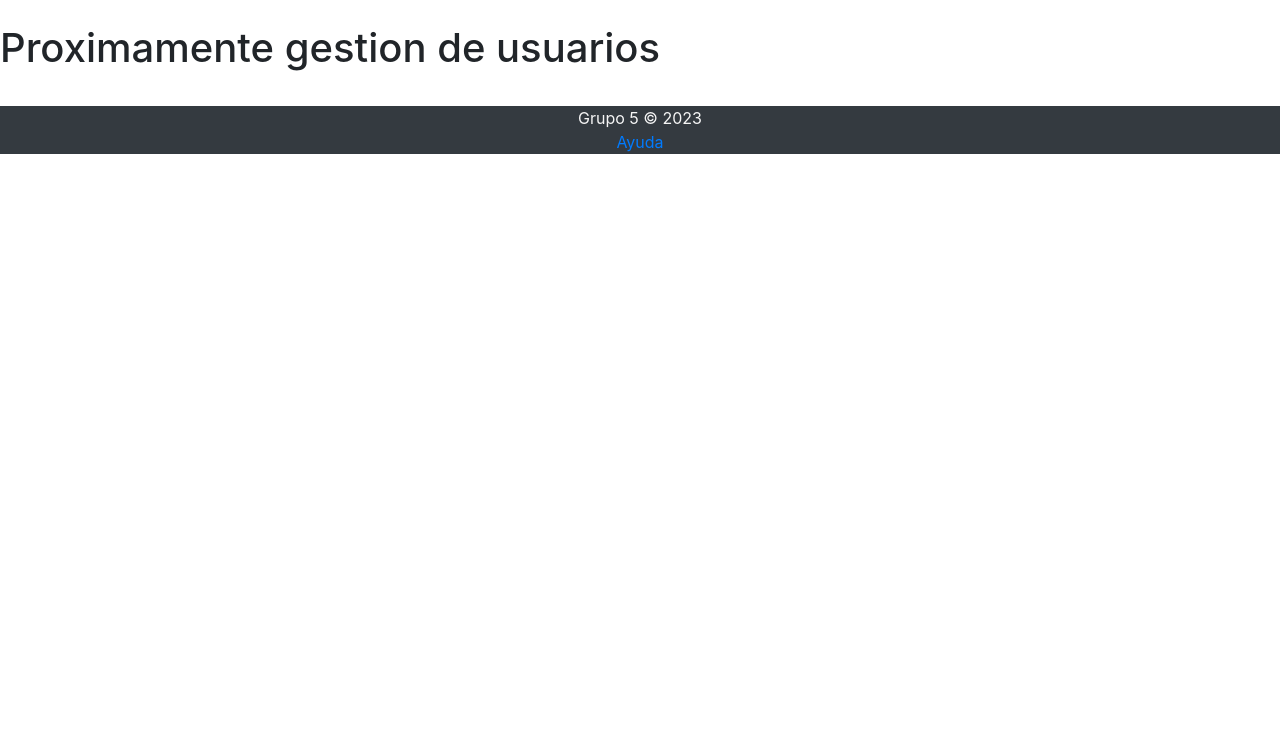
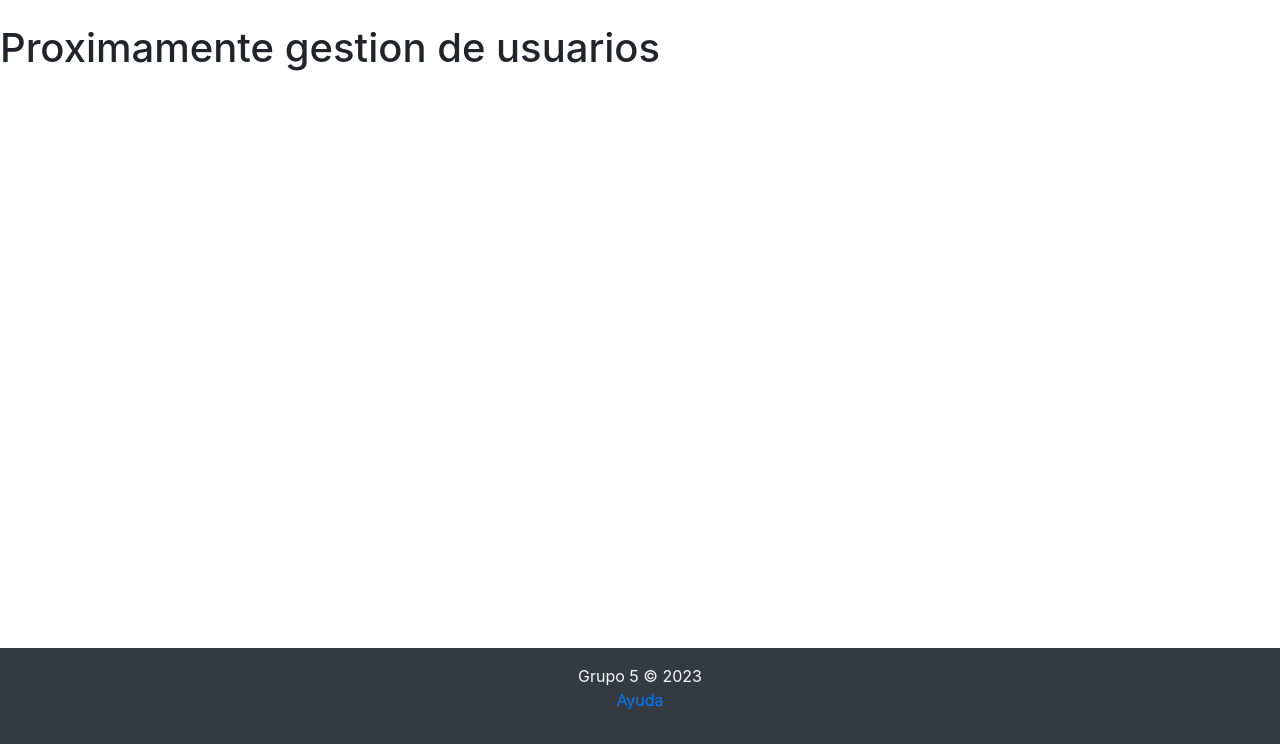
Before and after one commit to omar-sca/PIG_Grupo5, a Django app: page /usuarios in a window 1280 px wide. Shown: the part 56-800 px from the top of the page. Run offline with Django 3.2, Linux system fonts and the light colour scheme.

Commit message:
init 2da entrega

```diff
--- a/templates/base.html
+++ b/templates/base.html
@@ -27,8 +27,7 @@
 </head>
 
 <body>
-
-    <nav class="navbar navbar-expand-sm bg-dark navbar-dark fixed-top header ">
+    <nav class="navbar navbar-expand-sm bg-dark navbar-dark fixed-top header">
         <div class="container-fluid">
             <!--img class= "navbar-brand logo" src="img/logo_slim_header.png" alt=""-->
             <button class="navbar-toggler" type="button" data-bs-toggle="collapse" data-bs-target="#collapsibleNavbar" aria-controls="collapsibleNavbar" aria-expanded="false" aria-label="Toggle navigation">
@@ -50,7 +49,10 @@
     </div>
 
 </body>
-
-
-
-{% include "footer.html" %}
+<footer class="bg-dark text-light py-3 fixed-bottom">
+    <div class="container text-center">
+        <p>Grupo 5 &copy 2023<br>
+        <a href="">Ayuda</a>
+        </p>
+    </div>
+</footer>
--- a/templates/footer.html
+++ /dev/null
@@ -1,8 +0,0 @@
-<footer>
-
-<p class= "bg-dark" style="text-align: center; ">Grupo 5 &copy 2023
-    <br>
-    <a href="">Ayuda</a>
-    </p>
-
-</footer>
```
Also changed, not shown: db.sqlite3 (added).
